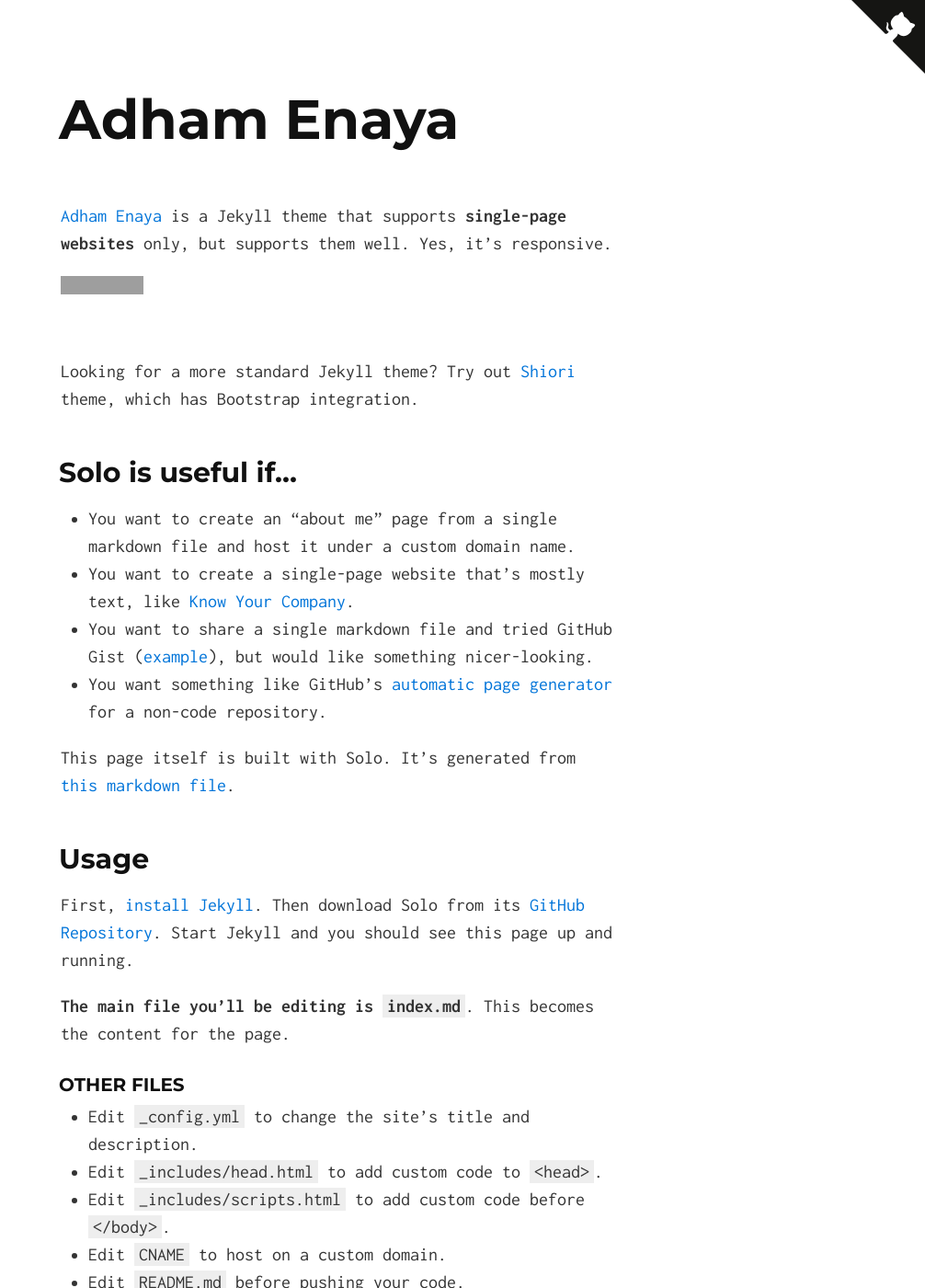
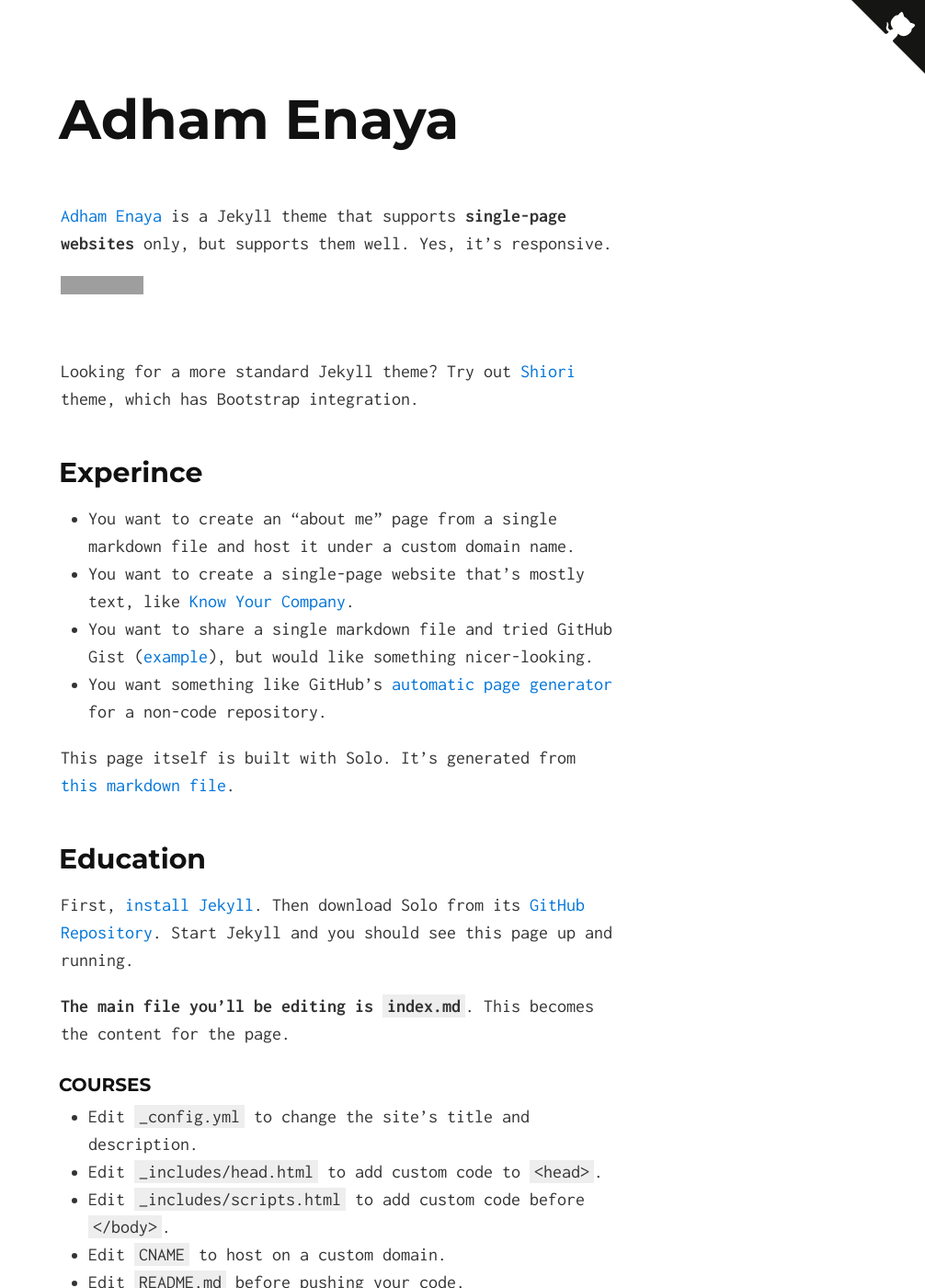
Before and after one commit to adhamenaya/adhamenaya.github.io, a Jekyll site: the page built from index.md, in a window 1280 px wide and 1400 px high. Shown: the whole window at 92% size, without its empty margins (274-1280 px from the left). Built offline with Jekyll 4.4.1, drawn with Linux system fonts in a browser that asks for light colours; grey boxes are pictures that could not be loaded.

Commit message:
Page sections

```diff
--- a/index.md
+++ b/index.md
@@ -9,7 +9,7 @@ layout: default
 
 Looking for a more standard Jekyll theme? Try out [Shiori](http://github.com/ellekasai/shiori) theme, which has Bootstrap integration.
 
-## Solo is useful if...
+## Experince
 
 * You want to create an "about me" page from a single markdown file and host it under a custom domain name.
 * You want to create a single-page website that's mostly text, like [Know Your Company](https://knowyourcompany.com/).
@@ -18,13 +18,13 @@ Looking for a more standard Jekyll theme? Try out [Shiori](http://github.com/ell
 
 This page itself is built with Solo. It's generated from [this markdown file](https://github.com/chibicode/solo/blob/gh-pages/_includes/index.md).
 
-## Usage
+## Education
 
 First, [install Jekyll](http://jekyllrb.com/docs/installation/). Then download Solo from its [GitHub Repository](https://github.com/chibicode/solo). Start Jekyll and you should see this page up and running.
 
 **The main file you'll be editing is `index.md`**. This becomes the content for the page.
 
-### Other Files
+### Courses
 
 * Edit `_config.yml` to change the site's title and description.
 * Edit `_includes/head.html` to add custom code to `<head>`.
```
Also changed, not shown: other parts of index.md (+1 -1 lines).
